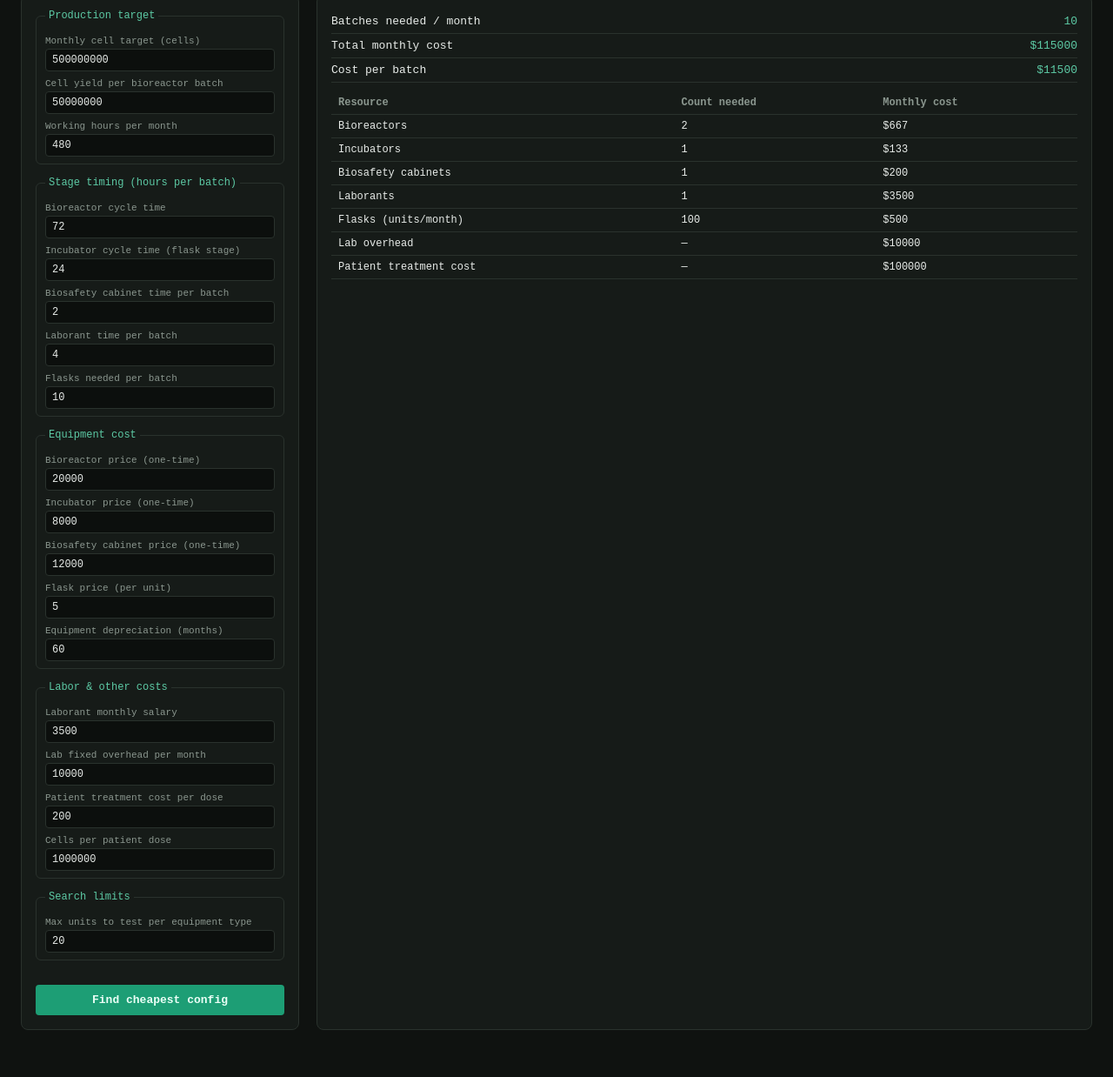
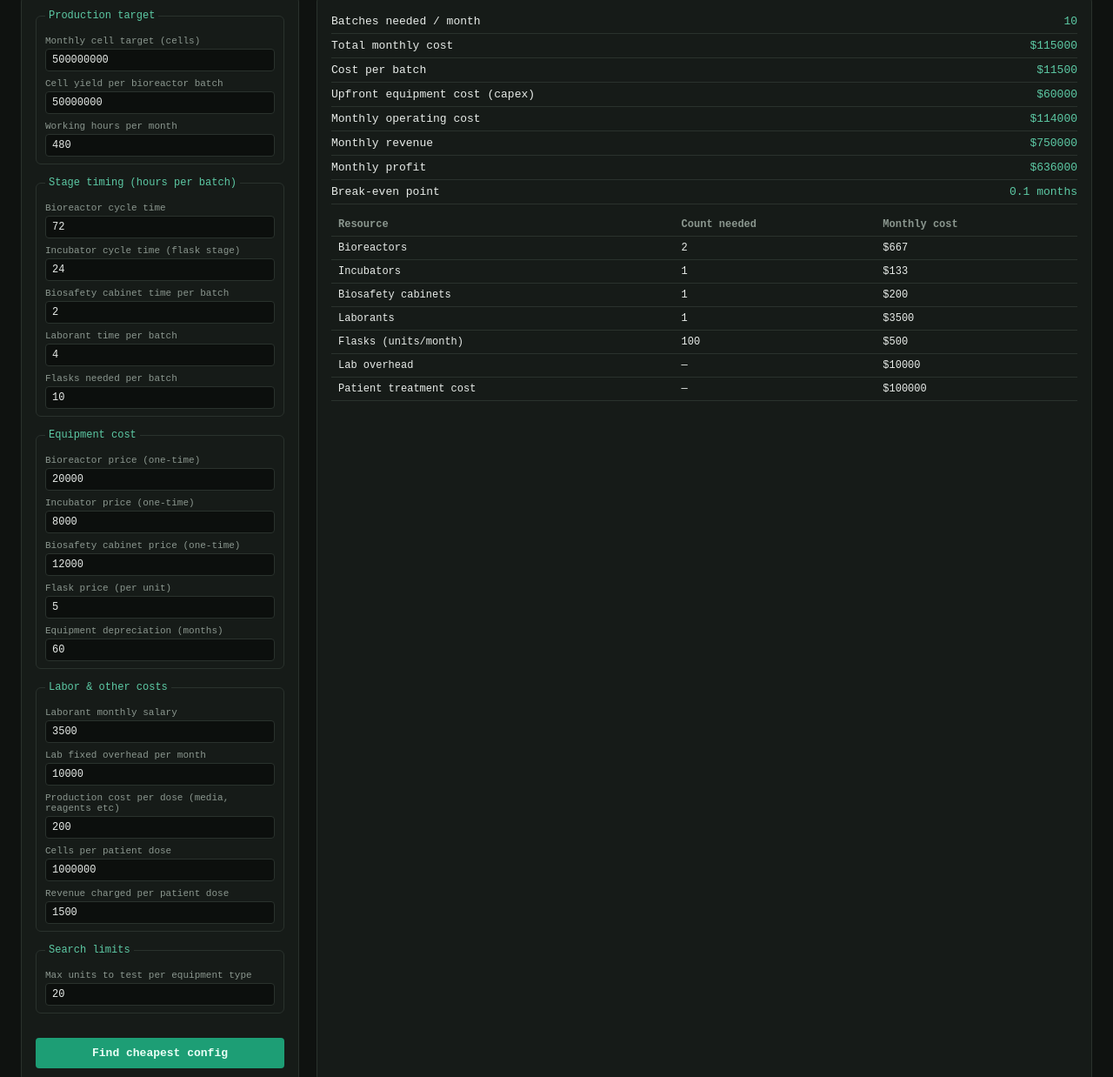
Before and after one commit to paggalih/project, a plain HTML site: page index.html in a window 1280 px wide. Shown: the part 96-1334 px from the top of the page at 87% size. Before the commit the page ends 1304 px from the top, so only its background shows below. Drawn offline with Linux system fonts and the light colour scheme.

Commit message:
Update index.html bep included

```diff
--- a/index.html
+++ b/index.html
@@ -83,10 +83,12 @@
       <input type="number" id="salary" value="3500">
       <label>Lab fixed overhead per month</label>
       <input type="number" id="overhead" value="10000">
-      <label>Patient treatment cost per dose</label>
+      <label>Production cost per dose (media, reagents etc)</label>
       <input type="number" id="patientCost" value="200">
       <label>Cells per patient dose</label>
       <input type="number" id="cellsPerDose" value="1000000">
+      <label>Revenue charged per patient dose</label>
+      <input type="number" id="revenuePerDose" value="1500">
     </fieldset>
 
     <fieldset>
@@ -100,6 +102,7 @@
 
   <div class="panel">
     <div id="stats"></div>
+    <div id="bepStats"></div>
     <table id="resultTable">
       <thead><tr><th>Resource</th><th>Count needed</th><th>Monthly cost</th></tr></thead>
       <tbody></tbody>
@@ -130,6 +133,7 @@ function optimize(){
   const overhead = parseFloat(document.getElementById('overhead').value);
   const patientCost = parseFloat(document.getElementById('patientCost').value);
   const cellsPerDose = parseFloat(document.getElementById('cellsPerDose').value);
+  const revenuePerDose = parseFloat(document.getElementById('revenuePerDose').value);
 
   const maxSearch = parseInt(document.getElementById('maxSearch').value);
 
@@ -167,8 +171,14 @@ function optimize(){
 
           const totalCost = bioCost + incCost + cabCost + flaskCost + laborCost + overhead + patientTotal;
 
+          // full upfront equipment cost, not depreciated - for BEP
+          const capex = (bio * bioPrice) + (inc * incPrice) + (cab * cabPrice);
+          const monthlyOperating = flaskCost + laborCost + overhead + patientTotal;
+          const monthlyRevenue = doses * revenuePerDose;
+          const monthlyProfit = monthlyRevenue - monthlyOperating;
+
           if(best === null || totalCost < best.totalCost){
-            best = { bio, inc, cab, lab, flasksNeeded, bioCost, incCost, cabCost, flaskCost, laborCost, overhead, patientTotal, totalCost, batchesNeeded };
+            best = { bio, inc, cab, lab, flasksNeeded, bioCost, incCost, cabCost, flaskCost, laborCost, overhead, patientTotal, totalCost, batchesNeeded, capex, monthlyOperating, monthlyRevenue, monthlyProfit };
           }
         }
       }
@@ -193,6 +203,20 @@ function optimize(){
     <div class="stat"><span>Cost per batch</span><span>$${(best.totalCost/best.batchesNeeded).toFixed(0)}</span></div>
   `;
 
+  const bepEl = document.getElementById('bepStats');
+  if(best.monthlyProfit <= 0){
+    bepEl.innerHTML = `<div class="stat"><span>Break-even</span><span>Not reached — monthly cost exceeds revenue</span></div>`;
+  } else {
+    const bepMonths = best.capex / best.monthlyProfit;
+    bepEl.innerHTML = `
+      <div class="stat"><span>Upfront equipment cost (capex)</span><span>$${best.capex.toFixed(0)}</span></div>
+      <div class="stat"><span>Monthly operating cost</span><span>$${best.monthlyOperating.toFixed(0)}</span></div>
+      <div class="stat"><span>Monthly revenue</span><span>$${best.monthlyRevenue.toFixed(0)}</span></div>
+      <div class="stat"><span>Monthly profit</span><span>$${best.monthlyProfit.toFixed(0)}</span></div>
+      <div class="stat"><span>Break-even point</span><span>${bepMonths.toFixed(1)} months</span></div>
+    `;
+  }
+
   tbody.innerHTML = `
     <tr><td>Bioreactors</td><td>${best.bio}</td><td>$${best.bioCost.toFixed(0)}</td></tr>
     <tr><td>Incubators</td><td>${best.inc}</td><td>$${best.incCost.toFixed(0)}</td></tr>
```
